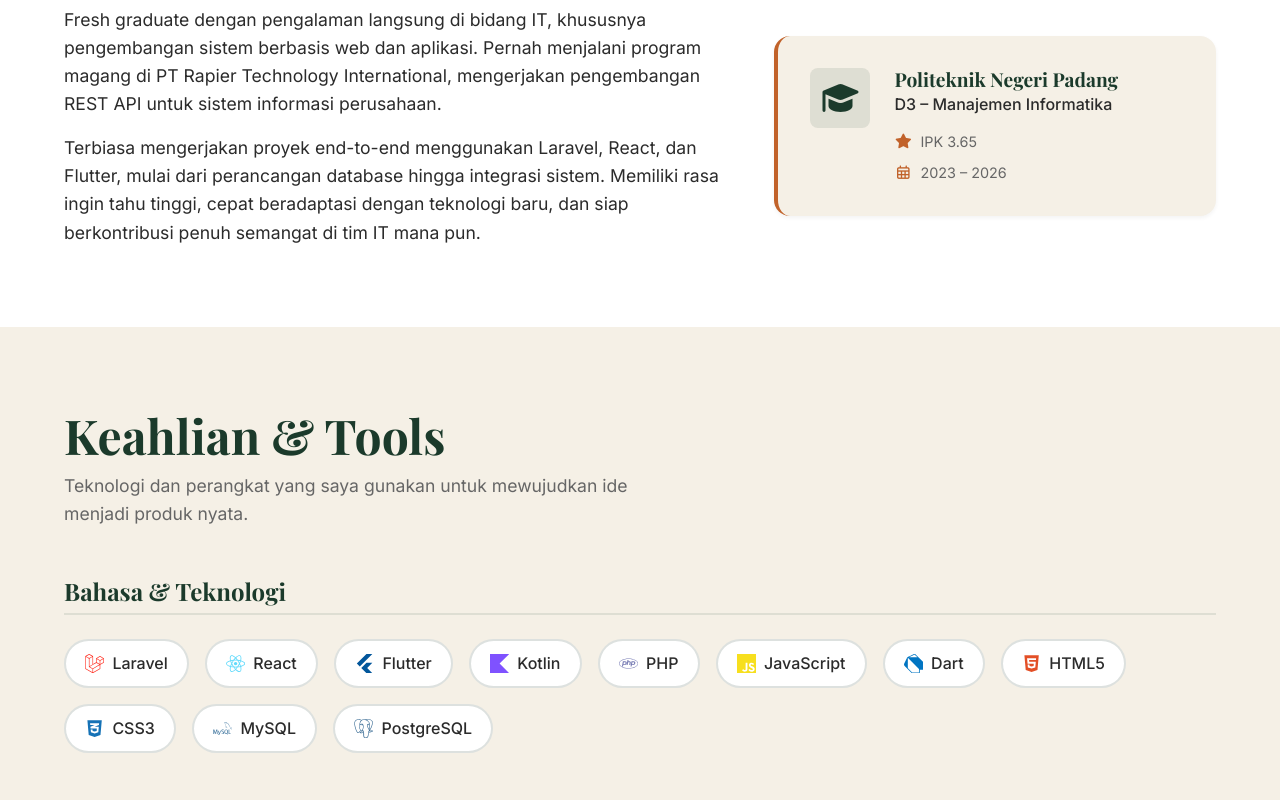
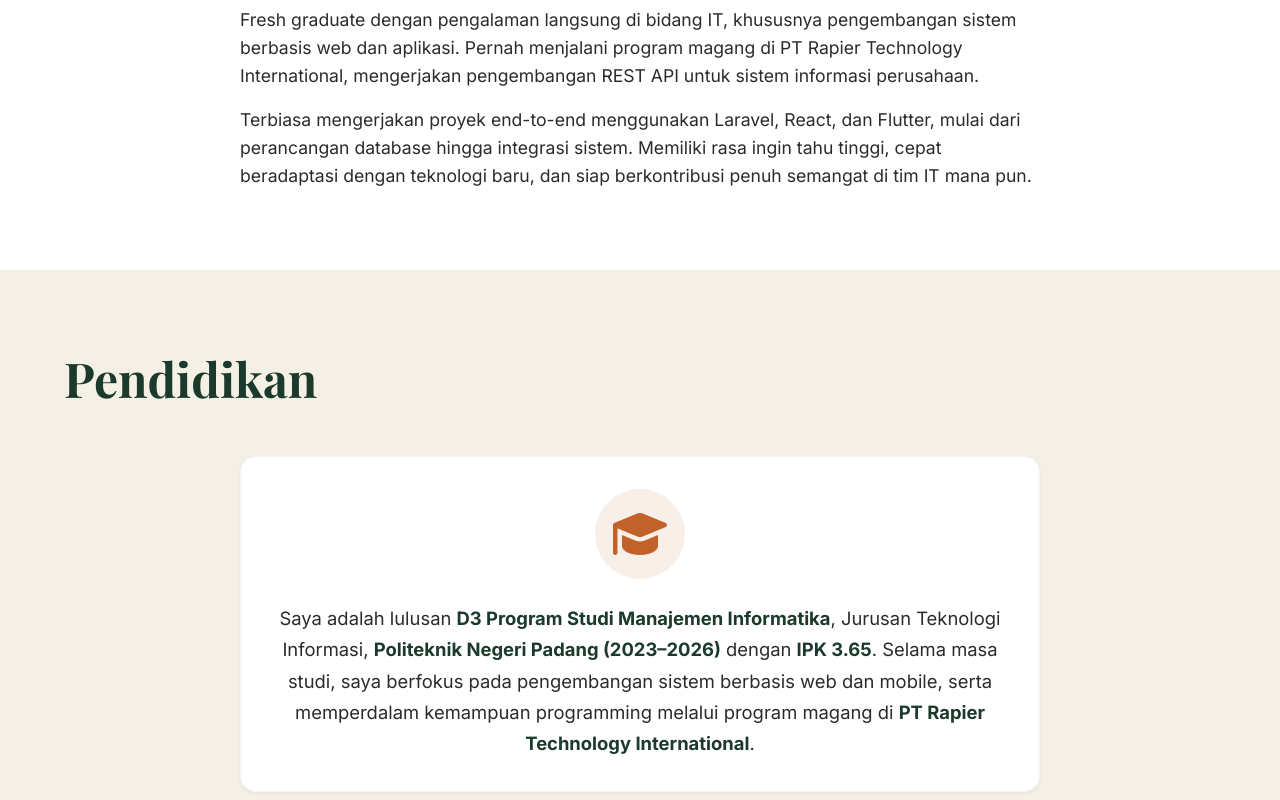
Before and after one commit to annisasalsabla/portfolio-saya, a React (Create React App) app: page / in a window 1280 px wide. Shown: the part 980-1780 px from the top of the page. Built offline with nearby package versions, Linux system fonts and the light colour scheme; a web font is replaced by a local one.

Commit message:
feat: add education section and update hero text

```diff
--- a/src/App.js
+++ b/src/App.js
@@ -3,6 +3,7 @@ import './App.css';
 import Navbar from './components/Navbar';
 import Hero from './components/Hero';
 import About from './components/About';
+import Education from './components/Education';
 import Skills from './components/Skills';
 import Experience from './components/Experience';
 import Projects from './components/Projects';
@@ -17,6 +18,7 @@ function App() {
       <main>
         <Hero />
         <About />
+        <Education />
         <Skills />
         <Experience />
         <Projects />
--- a/src/components/About.css
+++ b/src/components/About.css
@@ -4,9 +4,11 @@
 
 .about-grid {
   display: grid;
-  grid-template-columns: 3fr 2fr;
+  grid-template-columns: 1fr;
   gap: var(--space-6);
   align-items: center;
+  max-width: 800px;
+  margin: 0 auto;
 }
 
 .about-text-content p {
--- a/src/components/About.js
+++ b/src/components/About.js
@@ -45,28 +45,6 @@ const About = () => {
               Terbiasa mengerjakan proyek end-to-end menggunakan Laravel, React, dan Flutter, mulai dari perancangan database hingga integrasi sistem. Memiliki rasa ingin tahu tinggi, cepat beradaptasi dengan teknologi baru, dan siap berkontribusi penuh semangat di tim IT mana pun.
             </p>
           </motion.div>
-
-          <motion.div
-            className="about-education"
-            variants={scrollVariants}
-            initial="hidden"
-            whileInView="visible"
-            viewport={{ once: true, margin: "-100px" }}
-          >
-            <div className="edu-card">
-              <div className="edu-icon">
-                <i className="fas fa-graduation-cap"></i>
-              </div>
-              <div className="edu-details">
-                <h3>Politeknik Negeri Padang</h3>
-                <h4>D3 – Manajemen Informatika</h4>
-                <div className="edu-meta">
-                  <span><i className="fas fa-star"></i> IPK 3.65</span>
-                  <span><i className="far fa-calendar-alt"></i> 2023 – 2026</span>
-                </div>
-              </div>
-            </div>
-          </motion.div>
         </div>
 
       </div>
--- /dev/null
+++ b/src/components/Education.css
@@ -0,0 +1,50 @@
+.education-section {
+  background-color: var(--bg-color);
+}
+
+.education-content {
+  max-width: 800px;
+  margin: 0 auto;
+}
+
+.education-card {
+  background: var(--bg-surface);
+  padding: var(--space-5);
+  border-radius: var(--radius-lg);
+  display: flex;
+  flex-direction: column;
+  align-items: center;
+  text-align: center;
+  gap: var(--space-4);
+  box-shadow: var(--shadow-sm);
+  border: 1px solid rgba(27, 58, 43, 0.05);
+  transition: transform var(--transition-normal), box-shadow var(--transition-normal);
+}
+
+.education-card:hover {
+  transform: translateY(-4px);
+  box-shadow: var(--shadow-md);
+}
+
+.education-icon {
+  font-size: 3rem;
+  color: var(--accent-primary);
+  background: rgba(193, 98, 42, 0.1);
+  width: 90px;
+  height: 90px;
+  display: flex;
+  align-items: center;
+  justify-content: center;
+  border-radius: 50%;
+  flex-shrink: 0;
+}
+
+.education-text {
+  font-size: 1.15rem;
+  line-height: 1.7;
+  color: var(--text-main);
+}
+
+.education-text strong {
+  color: var(--accent-secondary);
+}
--- /dev/null
+++ b/src/components/Education.js
@@ -0,0 +1,55 @@
+import React from 'react';
+import { motion } from 'framer-motion';
+import './Education.css';
+
+const Education = () => {
+  const scrollVariants = {
+    hidden: { opacity: 0, y: 50 },
+    visible: {
+      opacity: 1,
+      y: 0,
+      transition: {
+        duration: 0.6,
+        type: 'spring',
+        stiffness: 50
+      }
+    }
+  };
+
+  return (
+    <section id="education" className="section education-section">
+      <div className="container">
+
+        <motion.div
+          className="section-header"
+          variants={scrollVariants}
+          initial="hidden"
+          whileInView="visible"
+          viewport={{ once: true, margin: "-100px" }}
+        >
+          <h2 className="section-title">Pendidikan</h2>
+        </motion.div>
+
+        <motion.div
+          className="education-content"
+          variants={scrollVariants}
+          initial="hidden"
+          whileInView="visible"
+          viewport={{ once: true, margin: "-100px" }}
+        >
+          <div className="education-card">
+            <div className="education-icon">
+              <i className="fas fa-graduation-cap"></i>
+            </div>
+            <p className="education-text">
+              Saya adalah lulusan <strong>D3 Program Studi Manajemen Informatika</strong>, Jurusan Teknologi Informasi, <strong>Politeknik Negeri Padang (2023–2026)</strong> dengan <strong>IPK 3.65</strong>. Selama masa studi, saya berfokus pada pengembangan sistem berbasis web dan mobile, serta memperdalam kemampuan programming melalui program magang di <strong>PT Rapier Technology International</strong>.
+            </p>
+          </div>
+        </motion.div>
+
+      </div>
+    </section>
+  );
+};
+
+export default Education;
--- a/src/components/Hero.js
+++ b/src/components/Hero.js
@@ -44,7 +44,7 @@ const Hero = () => {
           </motion.h1>
 
           <motion.p variants={itemVariants} className="hero-desc">
-            Fresh graduate dengan pengalaman langsung di bidang IT, khususnya pengembangan sistem berbasis web dan aplikasi. Terbiasa mengerjakan proyek end-to-end menggunakan Laravel, React, dan Flutter.
+            Fresh graduate dengan pengalaman langsung di bidang IT, khususnya pengembangan sistem berbasis web dan aplikasi.
           </motion.p>
 
           <motion.div variants={itemVariants} className="hero-actions">
--- a/src/components/Navbar.js
+++ b/src/components/Navbar.js
@@ -5,6 +5,7 @@ import './Navbar.css';
 const navLinks = [
   { id: 'home', label: 'Beranda' },
   { id: 'about', label: 'Tentang' },
+  { id: 'education', label: 'Pendidikan' },
   { id: 'skills', label: 'Skills' },
   { id: 'experience', label: 'Pengalaman' },
   { id: 'projects', label: 'Projek' },
```
